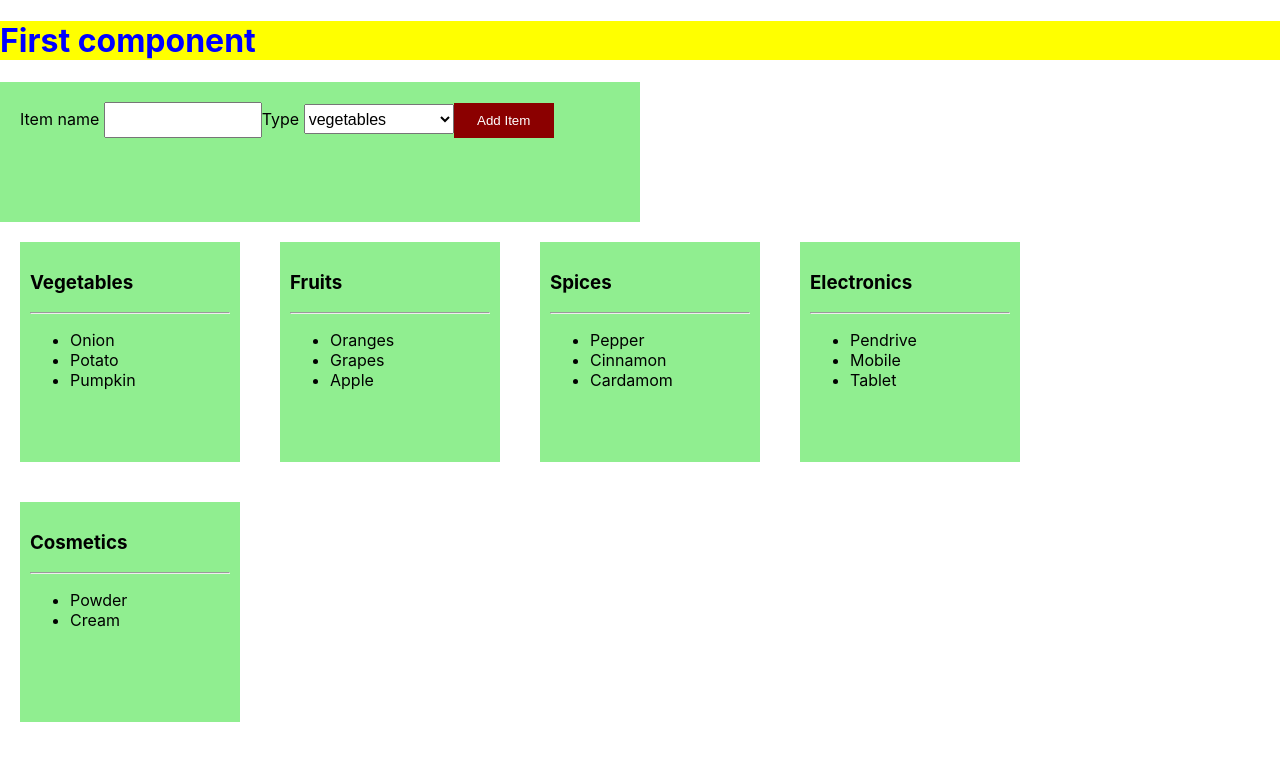
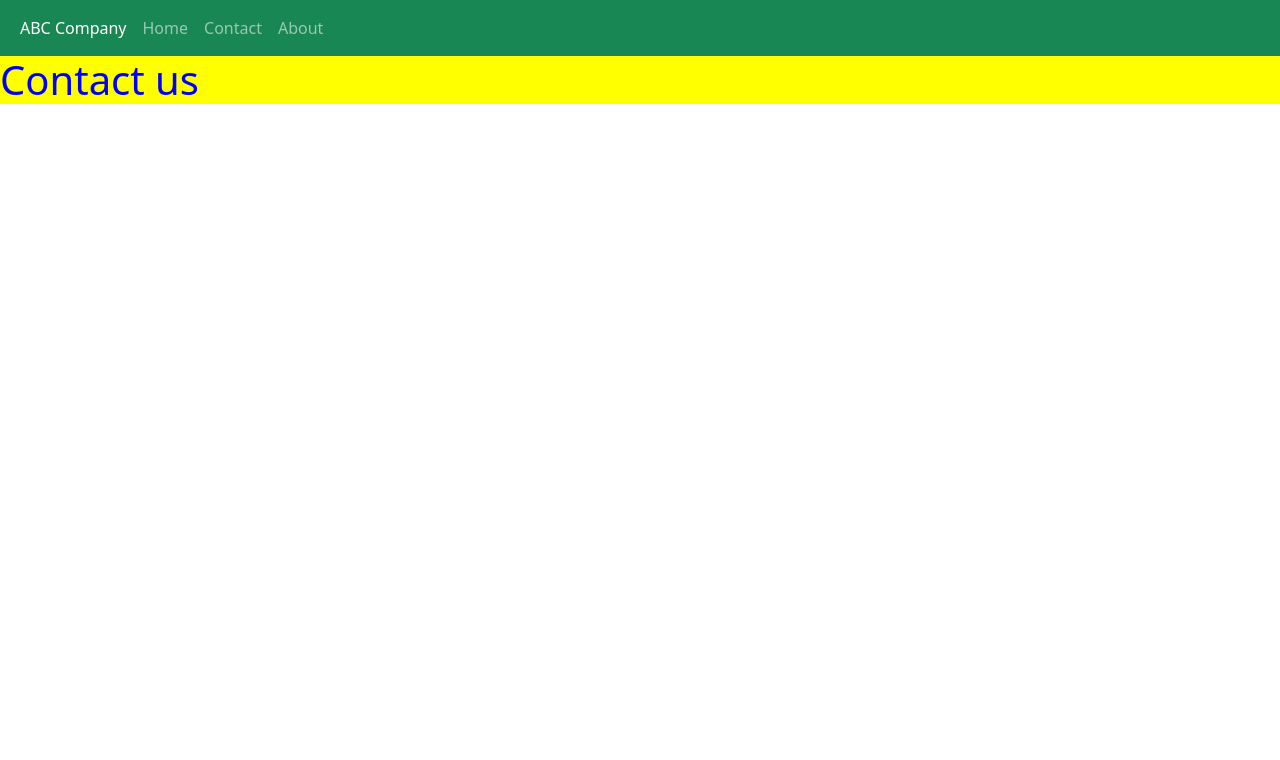
Before and after one commit to vinodh1988/first-react-app, a React (Create React App) app: page /contact in a window 1280 px wide. Shown: the top 760 px of the page. Built offline with nearby package versions, Linux system fonts and the light colour scheme.

Commit message:
new-commit

```diff
--- a/package.json
+++ b/package.json
@@ -6,8 +6,11 @@
     "@testing-library/jest-dom": "^5.16.3",
     "@testing-library/react": "^12.1.4",
     "@testing-library/user-event": "^13.5.0",
+    "bootstrap": "^5.1.3",
+    "jquery": "^3.6.0",
     "react": "^17.0.2",
     "react-dom": "^17.0.2",
+    "react-router-dom": "^5.3.0",
     "react-scripts": "5.0.0",
     "web-vitals": "^2.1.4"
   },
--- /dev/null
+++ b/src/Components/About.js
@@ -0,0 +1,8 @@
+
+const About = ()=>{
+    return (
+        <h1>About us</h1>
+    )
+}
+
+export default About
--- /dev/null
+++ b/src/Components/Contact.js
@@ -0,0 +1,9 @@
+
+const Contact = ()=>{
+    return (
+        <h1>Contact us</h1>
+    )
+}
+
+
+export default Contact
--- /dev/null
+++ b/src/Home.js
@@ -0,0 +1,34 @@
+import { BrowserRouter as Router,Route,Link } from "react-router-dom"
+import App from "./App"
+import About from "./Components/About"
+import Contact from "./Components/Contact"
+
+const Home =()=>{
+   return(
+       <Router>
+<nav className="navbar navbar-expand-sm bg-success navbar-dark">
+  <div className="container-fluid">
+    <ul className="navbar-nav">
+      <li className="nav-item">
+        <Link className="nav-link active" to="/">ABC Company</Link>
+      </li>
+      <li className="nav-item">
+        <Link className="nav-link" to="/">Home</Link>
+      </li>
+      <li className="nav-item">
+        <Link className="nav-link" to="/contact">Contact</Link>
+      </li>
+      <li className="nav-item">
+        <Link className="nav-link" to="/about">About</Link>
+      </li>
+    </ul>
+  </div>
+</nav>
+<Route path="/" exact component={App} ></Route>
+<Route path="/about"  component={About} ></Route>
+<Route path="/contact" component={Contact} ></Route>
+       </Router>
+   )
+}
+
+export default Home
--- a/src/index.js
+++ b/src/index.js
@@ -1,11 +1,13 @@
 import React from 'react';
 import ReactDOM from 'react-dom';
 import './index.css';
-import App from './App';
 import reportWebVitals from './reportWebVitals';
+import '/node_modules/bootstrap/dist/css/bootstrap.min.css'
+import '/node_modules/bootstrap/dist/js/bootstrap.min.js'
+import Home from './Home';
 
 ReactDOM.render(
-    <App />,
+    <Home />,
   document.getElementById('root')
 );
 
```
Also changed, not shown: 1 other file (tests, documents, lock files or other folders).
